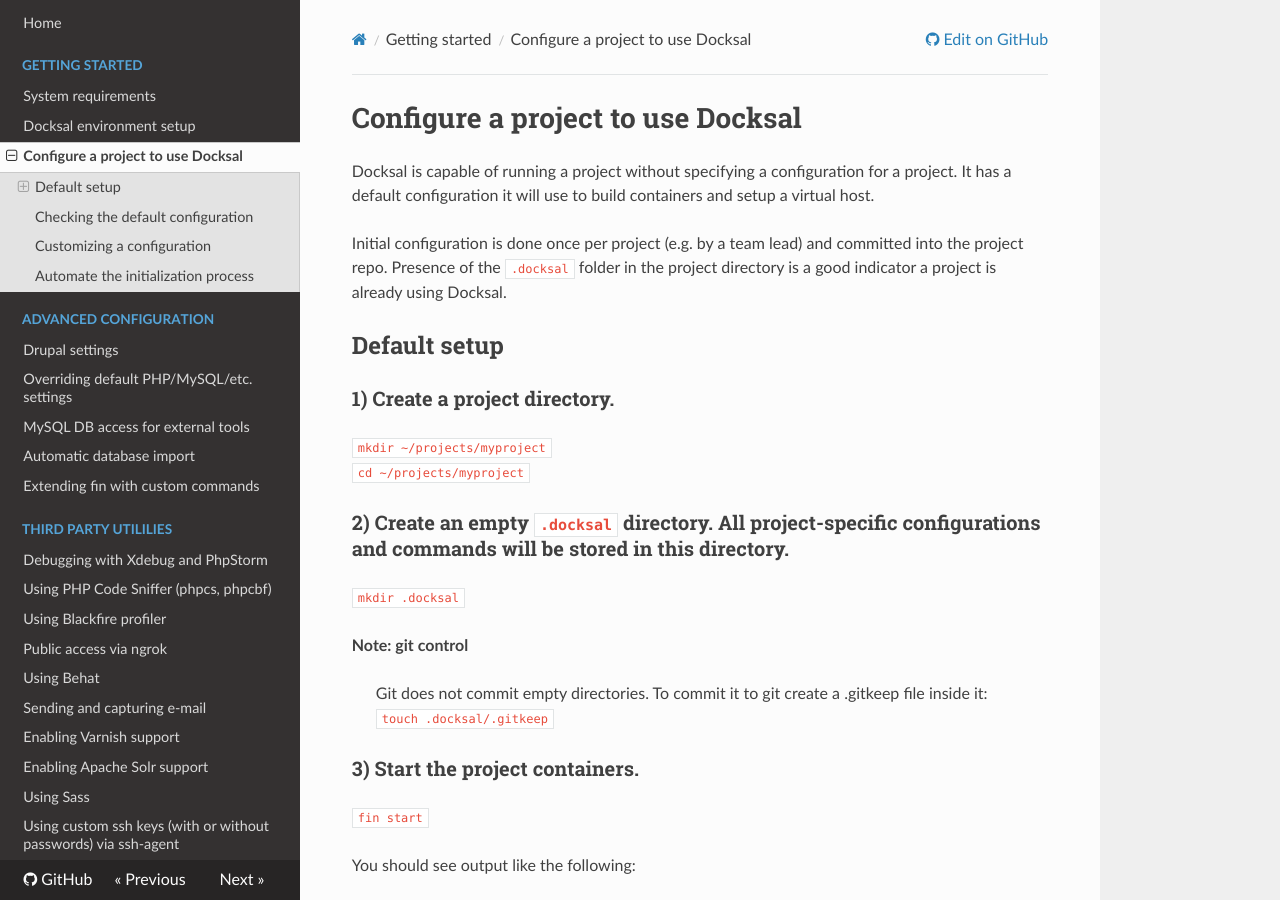
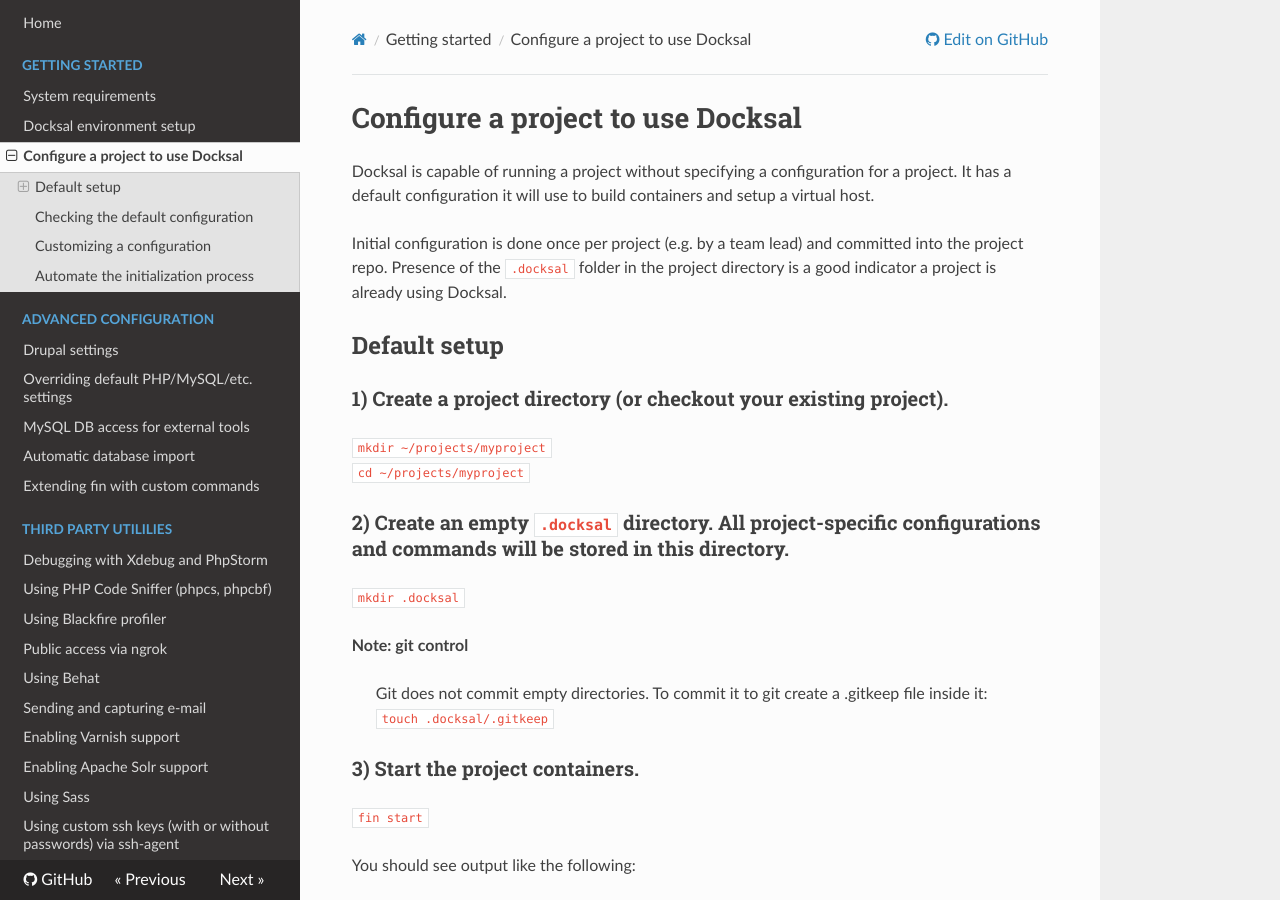
Before and after one commit to docksal/docksal, an MkDocs documentation site: the page built from docs/project-setup.md, in a window 1280 px wide and 900 px high. Built offline with MkDocs 1.6.1, drawn with Linux system fonts in a browser that asks for light colours; nearby versions of some CDN libraries; old or Windows-style settings are respelled for this version of MkDocs.

Commit message:
Update project-setup.md

```diff
--- a/docs/project-setup.md
+++ b/docs/project-setup.md
@@ -8,7 +8,7 @@ Presence of the `.docksal` folder in the project directory is a good indicator a
 
 ## Default setup
 
-### 1) Create a project directory.
+### 1) Create a project directory (or checkout your existing project).
 
 `mkdir ~/projects/myproject`
 `cd ~/projects/myproject`
```
